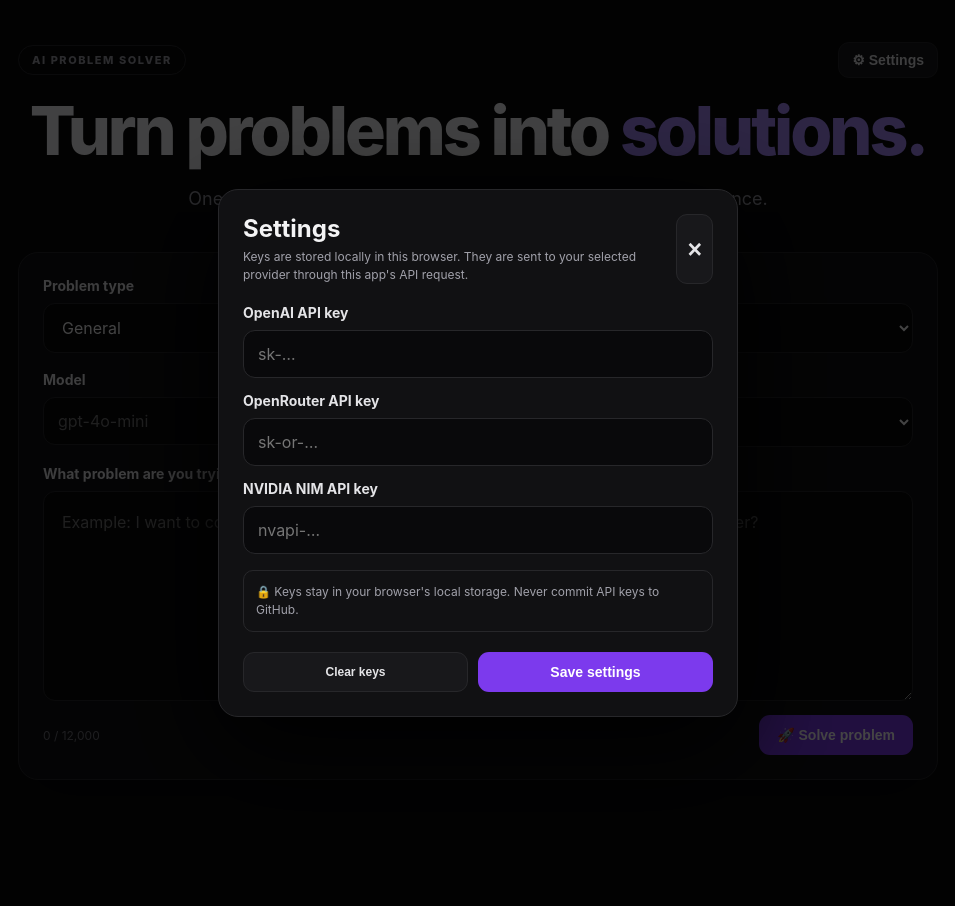
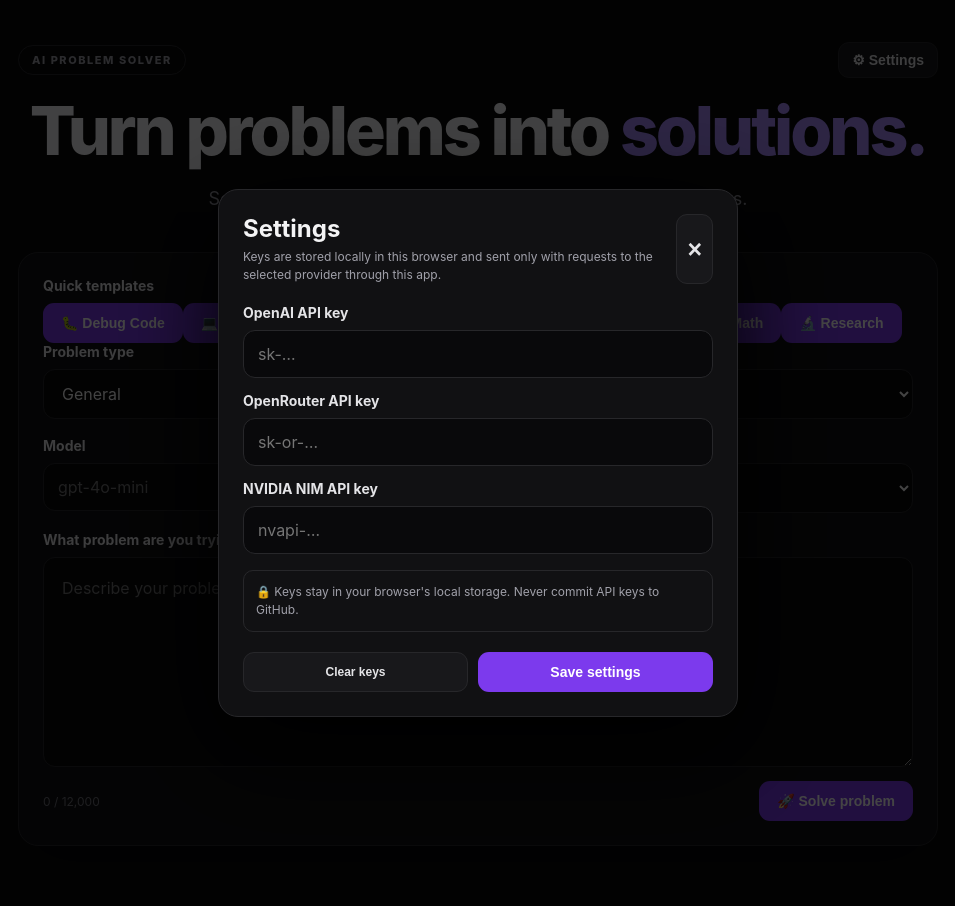
Before and after one commit to TensorVizion/AI-Problem-Solver, a Flask app: page / in a window 1280 px wide. Shown: the whole page, without its empty margins (162-1117 px from the left). Run offline with Flask 3, Linux system fonts and the light colour scheme.

Commit message:
Add coding templates and Markdown/text export

```diff
--- a/templates/index.html
+++ b/templates/index.html
@@ -1,28 +1,32 @@
 <!doctype html>
-<html lang="en"><head><meta charset="utf-8"><meta name="viewport" content="width=device-width, initial-scale=1"><title>AI Problem Solver</title><meta name="description" content="Multi-provider AI problem solver with research mode."><link rel="stylesheet" href="/static/style.css"></head>
+<html lang="en"><head><meta charset="utf-8"><meta name="viewport" content="width=device-width, initial-scale=1"><title>AI Problem Solver</title><meta name="description" content="AI-powered problem solving with coding mode, research, comparison, templates and exports."><link rel="stylesheet" href="/static/style.css"></head>
 <body><main class="shell">
-<header><div class="topbar"><div class="badge">AI PROBLEM SOLVER</div><button id="settingsBtn" class="icon-btn" type="button">⚙ Settings</button></div><h1>Turn problems into <span>solutions.</span></h1><p class="subtitle">One problem. Multiple AI minds. Research when you need evidence.</p></header>
-<section class="card"><div class="provider-row"><div><label for="mode">Problem type</label><select id="mode"><option value="general">General</option><option value="coding">Coding / Debugging</option><option value="business">Business</option><option value="marketing">Marketing</option><option value="math">Math</option><option value="research">Research</option><option value="writing">Writing</option><option value="troubleshooting">Technical Troubleshooting</option></select></div><div><label for="provider">AI provider</label><select id="provider"><option value="openai">OpenAI</option><option value="openrouter">OpenRouter</option><option value="nvidia">NVIDIA NIM</option></select></div></div><div class="provider-row"><div><label for="model">Model</label><input id="model" placeholder="Provider default"></div><div><label for="solveMode">Solve mode</label><select id="solveMode"><option value="single">Single model</option><option value="compare">Compare models</option><option value="research">🔎 Web Research</option></select></div></div>
+<header><div class="topbar"><div class="badge">AI PROBLEM SOLVER</div><button id="settingsBtn" class="icon-btn" type="button">⚙ Settings</button></div><h1>Turn problems into <span>solutions.</span></h1><p class="subtitle">Solve, debug, research and compare with multiple AI providers.</p></header>
+<section class="card"><div class="templates"><label>Quick templates</label><div class="template-grid"><button class="template" data-mode="coding" data-prompt="Debug this code and identify the root cause. Explain the fix, provide corrected code, and give verification steps.\n\nCode:\n">🐛 Debug Code</button><button class="template" data-mode="coding" data-prompt="Build a small software application that solves this problem. Recommend the architecture, provide implementation-ready code, and explain how to run and test it.\n\nProblem:\n">💻 Build an App</button><button class="template" data-mode="business" data-prompt="Analyze this business problem. Recommend the highest-ROI approach, explain costs, risks, assumptions, and give a concrete action plan.\n\nProblem:\n">📊 Business Decision</button><button class="template" data-mode="marketing" data-prompt="Create a practical marketing solution for this problem. Focus on audience, positioning, offer, channels, conversion, testing, and measurable KPIs.\n\nProblem:\n">📣 Marketing Problem</button><button class="template" data-mode="math" data-prompt="Solve this math problem step by step. Show the necessary calculations and verify the final answer.\n\nProblem:\n">🧮 Math</button><button class="template" data-mode="research" data-prompt="Research this question using reliable sources. Separate evidence from inference, summarize key findings, and give a reasoned conclusion.\n\nQuestion:\n">🔬 Research</button></div></div>
+<div class="provider-row"><div><label for="mode">Problem type</label><select id="mode"><option value="general">General</option><option value="coding">Coding / Debugging</option><option value="business">Business</option><option value="marketing">Marketing</option><option value="math">Math</option><option value="research">Research</option><option value="writing">Writing</option><option value="troubleshooting">Technical Troubleshooting</option></select></div><div><label for="provider">AI provider</label><select id="provider"><option value="openai">OpenAI</option><option value="openrouter">OpenRouter</option><option value="nvidia">NVIDIA NIM</option></select></div></div><div class="provider-row"><div><label for="model">Model</label><input id="model" placeholder="Provider default"></div><div><label for="solveMode">Solve mode</label><select id="solveMode"><option value="single">Single model</option><option value="compare">Compare models</option><option value="research">🔎 Web Research</option></select></div></div>
 <div id="compareProviders" class="compare-box hidden"><label>Compare providers</label><div class="checks"><label><input type="checkbox" value="openai" checked> OpenAI</label><label><input type="checkbox" value="openrouter" checked> OpenRouter</label><label><input type="checkbox" value="nvidia" checked> NVIDIA NIM</label></div><label for="judgeProvider">Final judge (optional)</label><select id="judgeProvider"><option value="">No judge</option><option value="openai">OpenAI</option><option value="openrouter">OpenRouter</option><option value="nvidia">NVIDIA NIM</option></select></div>
-<div id="researchOptions" class="research-box hidden"><div class="research-title">🔎 Research Mode</div><p>Paste source excerpts or URLs as optional research context. The AI will synthesize the material and clearly distinguish evidence from assumptions.</p><textarea id="researchContext" class="context" maxlength="20000" placeholder="Optional source excerpts, notes, or URLs..."></textarea></div>
-<label for="problem">What problem are you trying to solve?</label><textarea id="problem" maxlength="12000" placeholder="Example: I want to compare the best ways to host an AI application. What should I consider?"></textarea><div class="controls"><span id="count">0 / 12,000</span><button id="solve" type="button">🚀 Solve problem</button></div></section>
-<section id="result" class="card result hidden"><div class="result-head"><h2>Solution</h2><div><button id="copy" class="secondary" type="button">Copy</button><button id="save" class="secondary" type="button">Save</button></div></div><div id="answer" class="answer"></div><div id="sources" class="sources hidden"></div><div id="meta" class="meta"></div></section><section id="history" class="card history hidden"><div class="result-head"><h2>Recent problems</h2><button id="clearHistory" class="secondary" type="button">Clear</button></div><div id="historyList"></div></section><p id="status" class="status"></p></main>
-<div id="settingsModal" class="modal hidden" role="dialog" aria-modal="true" aria-labelledby="settingsTitle"><div class="modal-card"><div class="modal-head"><div><h2 id="settingsTitle">Settings</h2><p>Keys are stored locally in this browser. They are sent to your selected provider through this app's API request.</p></div><button id="closeSettings" class="close-btn" type="button" aria-label="Close settings">×</button></div><label for="openaiKey">OpenAI API key</label><input id="openaiKey" type="password" autocomplete="off" placeholder="sk-…"><label for="openrouterKey">OpenRouter API key</label><input id="openrouterKey" type="password" autocomplete="off" placeholder="sk-or-…"><label for="nvidiaKey">NVIDIA NIM API key</label><input id="nvidiaKey" type="password" autocomplete="off" placeholder="nvapi-…"><div class="setting-note">🔒 Keys stay in your browser's local storage. Never commit API keys to GitHub.</div><div class="modal-actions"><button id="clearKeys" class="secondary" type="button">Clear keys</button><button id="saveSettings" type="button">Save settings</button></div></div></div>
+<div id="researchOptions" class="research-box hidden"><div class="research-title">🔎 Research Mode</div><p>Paste source excerpts or URLs as optional research context. The AI will synthesize the material and distinguish evidence from assumptions.</p><textarea id="researchContext" class="context" maxlength="20000" placeholder="Optional source excerpts, notes, or URLs..."></textarea></div>
+<label for="problem">What problem are you trying to solve?</label><textarea id="problem" maxlength="12000" placeholder="Describe your problem, paste code, or choose a template above..."></textarea><div class="controls"><span id="count">0 / 12,000</span><button id="solve" type="button">🚀 Solve problem</button></div></section>
+<section id="result" class="card result hidden"><div class="result-head"><h2>Solution</h2><div><button id="copy" class="secondary" type="button">Copy</button><button id="exportMd" class="secondary" type="button">Export .md</button><button id="exportTxt" class="secondary" type="button">Export .txt</button><button id="save" class="secondary" type="button">Save</button></div></div><div id="answer" class="answer"></div><div id="sources" class="sources hidden"></div><div id="meta" class="meta"></div></section><section id="history" class="card history hidden"><div class="result-head"><h2>Recent problems</h2><button id="clearHistory" class="secondary" type="button">Clear</button></div><div id="historyList"></div></section><p id="status" class="status"></p></main>
+<div id="settingsModal" class="modal hidden" role="dialog" aria-modal="true" aria-labelledby="settingsTitle"><div class="modal-card"><div class="modal-head"><div><h2 id="settingsTitle">Settings</h2><p>Keys are stored locally in this browser and sent only with requests to the selected provider through this app.</p></div><button id="closeSettings" class="close-btn" type="button" aria-label="Close settings">×</button></div><label for="openaiKey">OpenAI API key</label><input id="openaiKey" type="password" autocomplete="off" placeholder="sk-…"><label for="openrouterKey">OpenRouter API key</label><input id="openrouterKey" type="password" autocomplete="off" placeholder="sk-or-…"><label for="nvidiaKey">NVIDIA NIM API key</label><input id="nvidiaKey" type="password" autocomplete="off" placeholder="nvapi-…"><div class="setting-note">🔒 Keys stay in your browser's local storage. Never commit API keys to GitHub.</div><div class="modal-actions"><button id="clearKeys" class="secondary" type="button">Clear keys</button><button id="saveSettings" type="button">Save settings</button></div></div></div>
 <script>
 (function(){'use strict';
 const $=id=>document.getElementById(id), defaults={openai:'gpt-4o-mini',openrouter:'openai/gpt-4o-mini',nvidia:'meta/llama-3.1-8b-instruct'}, names={openai:'OpenAI',openrouter:'OpenRouter',nvidia:'NVIDIA NIM'};
 const key=p=>localStorage.getItem('aps_'+p+'_key')||'';
-function loadKeys(){Object.keys(names).forEach(p=>$(p+'Key').value=key(p));}
-function saveKeys(){Object.keys(names).forEach(p=>localStorage.setItem('aps_'+p+'_key',$(p+'Key').value.trim()));}
-function closeSettings(){const m=$('settingsModal');m.classList.add('hidden');m.setAttribute('aria-hidden','true');document.body.classList.remove('modal-open');}
-function openSettings(){const m=$('settingsModal');loadKeys();m.classList.remove('hidden');m.setAttribute('aria-hidden','false');document.body.classList.add('modal-open');setTimeout(()=>$('openaiKey').focus(),0);}
+function loadKeys(){Object.keys(names).forEach(p=>$(p+'Key').value=key(p));} function saveKeys(){Object.keys(names).forEach(p=>localStorage.setItem('aps_'+p+'_key',$(p+'Key').value.trim()));}
+function closeSettings(){const m=$('settingsModal');m.classList.add('hidden');m.setAttribute('aria-hidden','true');document.body.classList.remove('modal-open');} function openSettings(){const m=$('settingsModal');loadKeys();m.classList.remove('hidden');m.setAttribute('aria-hidden','false');document.body.classList.add('modal-open');setTimeout(()=>$('openaiKey').focus(),0);}
 function updateModel(){if(!$('model').value)$('model').placeholder=defaults[$('provider').value]||'Provider default';}
-function escapeHtml(s){return String(s||'').replace(/[&<>"']/g,m=>({'&':'&amp;','<':'&lt;','>':'&gt;','"':'&quot;',"'":'&#039;'}[m]))}
-function renderHistory(){const h=JSON.parse(localStorage.getItem('aps_history')||'[]');if(!h.length){$('history').classList.add('hidden');return}$('history').classList.remove('hidden');$('historyList').innerHTML=h.map((x,i)=>`<button class="history-item" type="button" data-i="${i}"><b>${escapeHtml(x.problem.slice(0,70))}${x.problem.length>70?'…':''}</b><small>${new Date(x.date).toLocaleString()} · ${escapeHtml(x.provider)}</small></button>`).join('');document.querySelectorAll('.history-item').forEach(b=>b.addEventListener('click',()=>{$('problem').value=h[Number(b.dataset.i)].problem;$('problem').dispatchEvent(new Event('input'));window.scrollTo({top:0,behavior:'smooth'})}));}
-$('settingsBtn').addEventListener('click',openSettings);$('closeSettings').addEventListener('click',closeSettings);$('settingsModal').addEventListener('click',e=>{if(e.target===$('settingsModal'))closeSettings()});$('saveSettings').addEventListener('click',()=>{saveKeys();closeSettings();$('status').textContent='✓ Settings saved locally.';setTimeout(()=>$('status').textContent='',2000)});$('clearKeys').addEventListener('click',()=>{Object.keys(names).forEach(p=>{localStorage.removeItem('aps_'+p+'_key');$(p+'Key').value=''});$('status').textContent='API keys cleared.'});
-window.addEventListener('keydown',e=>{if(e.key==='Escape'&&!$('settingsModal').classList.contains('hidden'))closeSettings()});$('provider').addEventListener('change',()=>{$('model').value='';updateModel()});$('solveMode').addEventListener('change',()=>{const v=$('solveMode').value;$('compareProviders').classList.toggle('hidden',v!=='compare');$('researchOptions').classList.toggle('hidden',v!=='research');if(v==='research')$('mode').value='research'});$('problem').addEventListener('input',()=>$('count').textContent=`${$('problem').value.length.toLocaleString()} / 12,000`);updateModel();renderHistory();
-$('solve').addEventListener('click',async()=>{const problem=$('problem').value.trim();if(!problem){$('status').textContent='Describe a problem first.';return}const sm=$('solveMode').value;$('solve').disabled=true;$('solve').textContent=sm==='research'?'🔎 Researching…':'Thinking…';$('status').textContent='';$('result').classList.add('hidden');try{let url='/api/solve',body={problem,provider:$('provider').value,model:$('model').value.trim(),api_key:key($('provider').value),mode:$('mode').value,research_context:$('researchContext').value.trim()};if(sm==='research'){url='/api/research'}if(sm==='compare'){url='/api/compare';const selected=[...document.querySelectorAll('#compareProviders input:checked')].map(c=>({provider:c.value,api_key:key(c.value),model:c.value===$('provider').value&&$('model').value.trim()?$('model').value.trim():defaults[c.value]}));body={problem,mode:$('mode').value,providers:selected,judge_provider:$('judgeProvider').value,judge_api_key:key($('judgeProvider').value),judge_model:defaults[$('judgeProvider').value]||'',research_context:$('researchContext').value.trim()}}
-const res=await fetch(url,{method:'POST',headers:{'Content-Type':'application/json'},body:JSON.stringify(body)});const data=await res.json();if(!res.ok)throw Error(data.error||'Request failed.');if(sm==='compare'){let html='';if(data.judge&&data.judge.answer)html+=`<div class="judge"><h3>🏆 Best combined solution</h3><div class="answer">${escapeHtml(data.judge.answer)}</div><div class="meta">${names[data.judge.provider]} · ${escapeHtml(data.judge.model)}</div></div>`;data.results.forEach(r=>html+=`<div class="candidate"><h3>${names[r.provider]||escapeHtml(r.provider)} · ${escapeHtml(r.model)}</h3><div class="answer">${escapeHtml(r.answer||r.error)}</div></div>`);$('answer').innerHTML=html;$('meta').textContent=`Compared ${data.results.length} provider(s)`}else{$('answer').textContent=data.answer;$('meta').textContent=`${names[data.provider]} · ${data.model}`}$('result').classList.remove('hidden');const h=JSON.parse(localStorage.getItem('aps_history')||'[]');h.unshift({problem,date:new Date().toISOString(),provider:sm==='research'?'research':sm==='compare'?'comparison':data.provider,answer:sm==='compare'?(data.judge?.answer||''):(data.answer||'')});localStorage.setItem('aps_history',JSON.stringify(h.slice(0,20)));renderHistory();$('result').scrollIntoView({behavior:'smooth',block:'start'})}catch(e){$('status').textContent=e.message}finally{$('solve').disabled=false;$('solve').textContent='🚀 Solve problem'}});
-$('copy').addEventListener('click',async()=>{try{await navigator.clipboard.writeText($('answer').innerText);$('copy').textContent='Copied!';setTimeout(()=>$('copy').textContent='Copy',1200)}catch(e){$('status').textContent='Could not copy automatically.'}});$('save').addEventListener('click',()=>{const h=JSON.parse(localStorage.getItem('aps_saved')||'[]');h.unshift({problem:$('problem').value,answer:$('answer').innerText,date:new Date().toISOString()});localStorage.setItem('aps_saved',JSON.stringify(h.slice(0,50)));$('status').textContent='✓ Solution saved locally.';setTimeout(()=>$('status').textContent='',1800)});$('clearHistory').addEventListener('click',()=>{localStorage.removeItem('aps_history');renderHistory()});$('problem').addEventListener('keydown',e=>{if((e.ctrlKey||e.metaKey)&&e.key==='Enter')$('solve').click()});
-})();
-</script></body></html>
+function escapeHtml(s){return String(s||'').replace(/[&<>"']/g,m=>({'&':'&amp;','<':'&lt;','>':'&gt;','"':'&quot;',"'":'&#039;'}[m]));}
+function renderHistory(){const h=JSON.parse(localStorage.getItem('aps_history')||'[]');if(!h.length){$('history').classList.add('hidden');return}$('history').classList.remove('hidden');$('historyList').innerHTML=h.map((x,i)=>`<button class="history-item" type="button" data-i="${i}"><b>${escapeHtml(x.problem.slice(0,70))}${x.problem.length>70?'…':''}</b><small>${new Date(x.date).toLocaleString()} · ${escapeHtml(x.provider)}</small></button>`).join('');document.querySelectorAll('.history-item').forEach(b=>b.addEventListener('click',()=>{$('problem').value=h[Number(b.dataset.i)].problem;$('problem').dispatchEvent(new Event('input'));window.scrollTo({top:0,behavior:'smooth'});}));}
+function download(name,type,text){const blob=new Blob([text],{type}),a=document.createElement('a');a.href=URL.createObjectURL(blob);a.download=name;a.click();setTimeout(()=>URL.revokeObjectURL(a.href),1000);}
+$('settingsBtn').addEventListener('click',openSettings);$('closeSettings').addEventListener('click',closeSettings);$('settingsModal').addEventListener('click',e=>{if(e.target===$('settingsModal'))closeSettings()});$('saveSettings').addEventListener('click',()=>{saveKeys();closeSettings();$('status').textContent='✓ Settings saved locally.';setTimeout(()=>$('status').textContent='',2000)});$('clearKeys').addEventListener('click',()=>{Object.keys(names).forEach(p=>{localStorage.removeItem('aps_'+p+'_key');$(p+'Key').value='';});$('status').textContent='API keys cleared.'});
+window.addEventListener('keydown',e=>{if(e.key==='Escape'&&!$('settingsModal').classList.contains('hidden'))closeSettings();});$('provider').addEventListener('change',()=>{$('model').value='';updateModel();});$('solveMode').addEventListener('change',()=>{const v=$('solveMode').value;$('compareProviders').classList.toggle('hidden',v!=='compare');$('researchOptions').classList.toggle('hidden',v!=='research');if(v==='research')$('mode').value='research';});
+document.querySelectorAll('.template').forEach(b=>b.addEventListener('click',()=>{$('mode').value=b.dataset.mode;$('problem').value=b.dataset.prompt;$('problem').focus();$('problem').dispatchEvent(new Event('input'));}));
+$('problem').addEventListener('input',()=>$('count').textContent=`${$('problem').value.length.toLocaleString()} / 12,000`);updateModel();renderHistory();
+$('solve').addEventListener('click',async()=>{const problem=$('problem').value.trim();if(!problem){$('status').textContent='Describe a problem first.';return}const sm=$('solveMode').value;$('solve').disabled=true;$('solve').textContent=sm==='research'?'🔎 Researching…':'Thinking…';$('status').textContent='';$('result').classList.add('hidden');try{let url='/api/solve',body={problem,provider:$('provider').value,model:$('model').value.trim(),api_key:key($('provider').value),mode:$('mode').value,research_context:$('researchContext').value.trim()};if(sm==='research')url='/api/research';if(sm==='compare'){url='/api/compare';const selected=[...document.querySelectorAll('#compareProviders input:checked')].map(c=>({provider:c.value,api_key:key(c.value),model:c.value===$('provider').value&&$('model').value.trim()?$('model').value.trim():defaults[c.value]}));body={problem,mode:$('mode').value,providers:selected,judge_provider:$('judgeProvider').value,judge_api_key:key($('judgeProvider').value),judge_model:defaults[$('judgeProvider').value]||'',research_context:$('researchContext').value.trim()};}
+const res=await fetch(url,{method:'POST',headers:{'Content-Type':'application/json'},body:JSON.stringify(body)});const data=await res.json();if(!res.ok)throw Error(data.error||'Request failed.');if(sm==='compare'){let html='';if(data.judge&&data.judge.answer)html+=`<div class="judge"><h3>🏆 Best combined solution</h3><div class="answer">${escapeHtml(data.judge.answer)}</div><div class="meta">${names[data.judge.provider]} · ${escapeHtml(data.judge.model)}</div></div>`;data.results.forEach(r=>html+=`<div class="candidate"><h3>${names[r.provider]||escapeHtml(r.provider)} · ${escapeHtml(r.model)}</h3><div class="answer">${escapeHtml(r.answer||r.error)}</div></div>`);$('answer').innerHTML=html;$('meta').textContent=`Compared ${data.results.length} provider(s)`;}else{$('answer').textContent=data.answer;$('meta').textContent=`${names[data.provider]} · ${data.model}`;if(data.sources&&data.sources.length){$('sources').classList.remove('hidden');$('sources').innerHTML='<strong>Sources</strong>'+data.sources.map((s,i)=>`<div class="source"><a href="${escapeHtml(s.url)}" target="_blank" rel="noopener">[${i+1}] ${escapeHtml(s.title)}</a><small>${escapeHtml(s.snippet)}</small></div>`).join('');}}
+$('result').classList.remove('hidden');const h=JSON.parse(localStorage.getItem('aps_history')||'[]');h.unshift({problem,date:new Date().toISOString(),provider:sm==='research'?'research':sm==='compare'?'comparison':data.provider,answer:sm==='compare'?(data.judge?.answer||''):(data.answer||'')});localStorage.setItem('aps_history',JSON.stringify(h.slice(0,20)));renderHistory();$('result').scrollIntoView({behavior:'smooth',block:'start'});}catch(e){$('status').textContent=e.message;}finally{$('solve').disabled=false;$('solve').textContent='🚀 Solve problem';}});
+$('copy').addEventListener('click',async()=>{try{await navigator.clipboard.writeText($('answer').innerText);$('copy').textContent='Copied!';setTimeout(()=>$('copy').textContent='Copy',1200);}catch(e){$('status').textContent='Could not copy automatically.';}});
+$('exportMd').addEventListener('click',()=>download('ai-problem-solution.md','text/markdown;charset=utf-8',`# AI Problem Solver\n\n## Problem\n${$('problem').value}\n\n## Solution\n\n${$('answer').innerText}\n\n---\nGenerated by AI Problem Solver.`));$('exportTxt').addEventListener('click',()=>download('ai-problem-solution.txt','text/plain;charset=utf-8',`AI PROBLEM SOLVER\n\nPROBLEM\n${$('problem').value}\n\nSOLUTION\n${$('answer').innerText}`));
+$('save').addEventListener('click',()=>{const h=JSON.parse(localStorage.getItem('aps_saved')||'[]');h.unshift({problem:$('problem').value,answer:$('answer').innerText,date:new Date().toISOString()});localStorage.setItem('aps_saved',JSON.stringify(h.slice(0,50)));$('status').textContent='✓ Solution saved locally.';setTimeout(()=>$('status').textContent='',1800);});$('clearHistory').addEventListener('click',()=>{localStorage.removeItem('aps_history');renderHistory();});$('problem').addEventListener('keydown',e=>{if((e.ctrlKey||e.metaKey)&&e.key==='Enter')$('solve').click();});
+})();</script></body></html>
```
